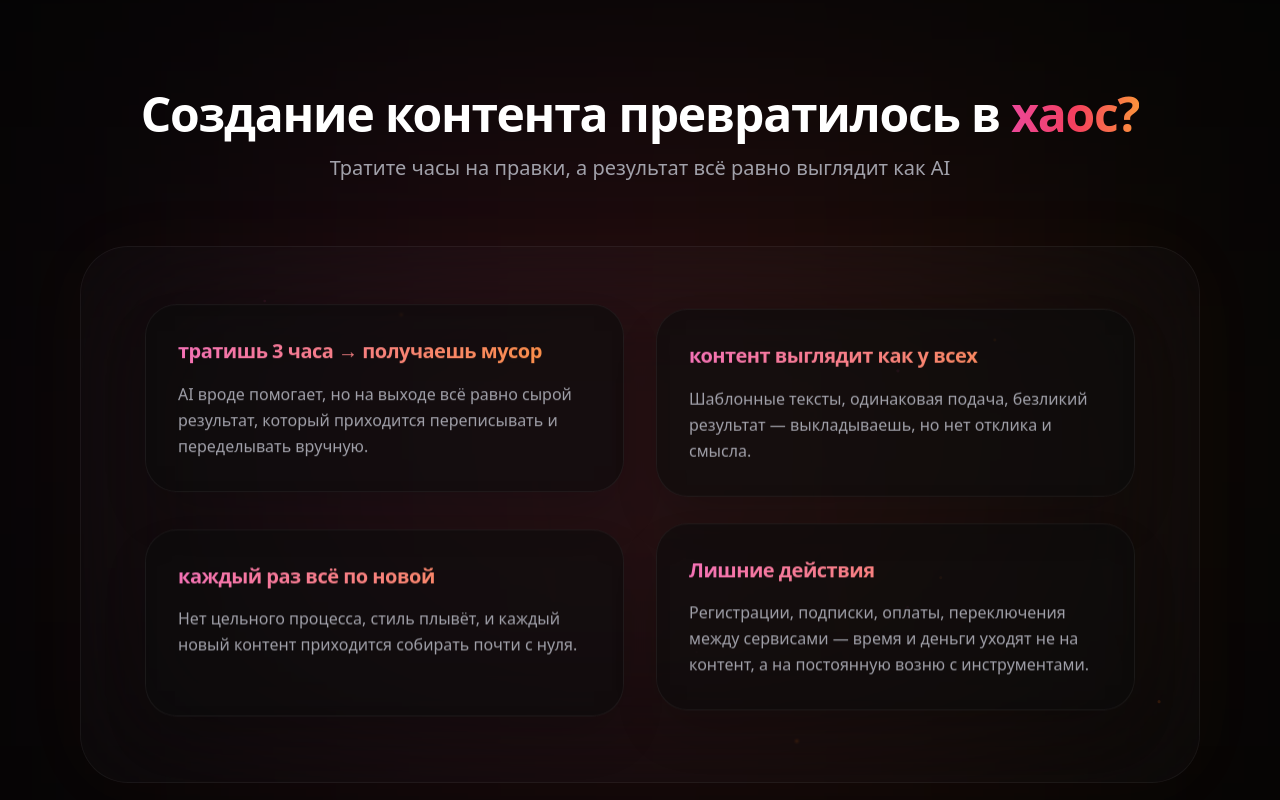
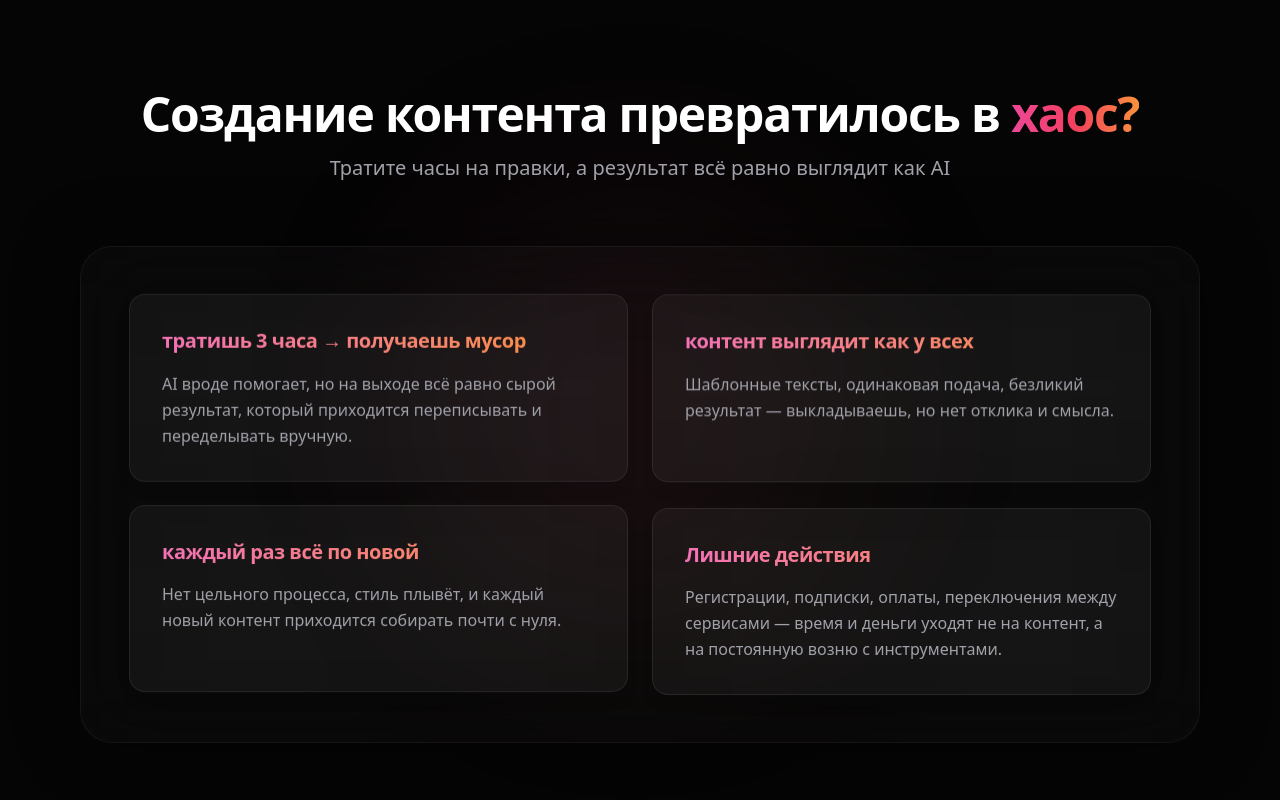
Before and after one commit to matteimikeska49-bot/gtf, a React (Vite) app: page / in a window 1280 px wide. Shown: the part 2340-3140 px from the top of the page. Built offline with nearby package versions, Linux system fonts and the light colour scheme.

Commit message:
Refine ProblemSection UI: point-source glow, nested glassmorphism, tamed animations

```diff
--- a/src/components/ProblemSection.jsx
+++ b/src/components/ProblemSection.jsx
@@ -1,29 +1,29 @@
 import React from 'react';
 import { motion } from 'framer-motion';
 
-// Подкомпонент с антигравитационными частицами и светящимися нитями
+// Подкомпонент с антигравитационными частицами
 const Particles = () => {
-  const particlesCount = 20;
+  const particlesCount = 15; // Слегка уменьшено для чистоты
   return (
-    <div className="absolute inset-0 overflow-hidden pointer-events-none rounded-[3rem] z-0">
-      {/* Летающие светящиеся пылинки (антигравитация) */}
+    <div className="absolute inset-0 overflow-hidden pointer-events-none rounded-[2rem] z-0 opacity-50">
+      {/* Летающие светящиеся пылинки */}
       {Array.from({ length: particlesCount }).map((_, i) => (
         <motion.div
            key={`particle-${i}`}
-           className="absolute w-1 h-1 rounded-full blur-[1px]"
+           className="absolute w-1 h-1 rounded-full blur-[2px]"
            style={{
-             background: i % 2 === 0 ? '#f97316' : '#ec4899', // Orange or Pink
+             background: i % 2 === 0 ? '#f97316' : '#ec4899',
              left: `${Math.random() * 100}%`,
              top: `${Math.random() * 100 + 10}%`,
            }}
            animate={{
-             y: [0, - Math.random() * 300 - 100],
-             x: [0, (Math.random() - 0.5) * 100],
-             opacity: [0, 0.4, 0],
-             scale: [0.5, 1.2, 0.5],
+             y: [0, - Math.random() * 150 - 50],
+             x: [0, (Math.random() - 0.5) * 30],
+             opacity: [0, 0.15, 0],
+             scale: [0.5, 1, 0.5],
            }}
            transition={{
-             duration: Math.random() * 15 + 15,
+             duration: Math.random() * 15 + 20, // Значительно медленнее
              repeat: Infinity,
              ease: "linear",
              delay: Math.random() * 10,
@@ -31,18 +31,18 @@ const Particles = () => {
         />
       ))}
 
-      {/* Нежные световые нити / световые столбы */}
-      {Array.from({ length: 4 }).map((_, i) => (
+      {/* Нежные световые нити */}
+      {Array.from({ length: 3 }).map((_, i) => (
         <motion.div
           key={`filament-${i}`}
-          className="absolute h-[800px] w-1 bg-gradient-to-t from-transparent via-orange-400/20 to-transparent blur-md transform -rotate-12"
-          style={{ left: `${15 + i*25}%`, top: '-20%' }}
+          className="absolute h-[800px] w-1 bg-gradient-to-t from-transparent via-orange-400/5 to-transparent blur-xl transform -rotate-12"
+          style={{ left: `${20 + i*25}%`, top: '-20%' }}
           animate={{
-             rotate: [-12, -8, -12],
-             opacity: [0.05, 0.25, 0.05],
-             x: [0, 20, 0]
+             rotate: [-12, -10, -12],
+             opacity: [0.02, 0.08, 0.02],
+             x: [0, 10, 0]
           }}
-          transition={{ duration: 7 + i * 3, repeat: Infinity, ease: "easeInOut" }}
+          transition={{ duration: 10 + i * 4, repeat: Infinity, ease: "easeInOut" }}
         />
       ))}
     </div>
@@ -71,8 +71,8 @@ export const ProblemSection = () => {
 
   return (
     <section className="relative z-10 py-24 w-full flex flex-col items-center">
-      {/* Очень плавное фоновое свечение (Только теплое розово-оранжевое, без фиолетового) */}
-      <div className="absolute top-1/2 left-1/2 -translate-x-1/2 -translate-y-1/2 w-[90%] max-w-4xl h-[70%] -z-20 pointer-events-none bg-gradient-to-r from-pink-500/10 via-rose-500/15 to-orange-500/10 blur-[150px]"></div>
+      {/* Radial soft glow point source (Subtle Lighting) */}
+      <div className="absolute top-1/2 left-1/2 -translate-x-1/2 -translate-y-1/2 w-[400px] h-[400px] rounded-full -z-20 pointer-events-none bg-gradient-to-br from-pink-500/20 to-orange-500/10 blur-[130px] opacity-60"></div>
 
       {/* Заголовки */}
       <h2 className="text-4xl md:text-5xl font-bold text-white mb-4 tracking-tight text-center relative z-20">
@@ -82,42 +82,40 @@ export const ProblemSection = () => {
         Тратите часы на правки, а результат всё равно выглядит как AI
       </p>
 
-      {/* Массивная задняя подложка (Massive Glass Plate) */}
+      {/* Nested Glassmorphism - Layer 1 */}
       <div className="relative w-full max-w-6xl mx-auto px-4 z-10">
-        <div className="relative bg-white/[0.02] border border-white/[0.05] backdrop-blur-3xl rounded-[3rem] p-6 md:p-12 lg:p-16 shadow-[0_0_80px_rgba(249,115,22,0.03)] overflow-hidden">
+        <div className="relative bg-white/[0.02] border border-white/[0.05] backdrop-blur-2xl rounded-[2rem] p-6 md:p-10 lg:p-12 shadow-[0_0_60px_rgba(0,0,0,0.5)] overflow-hidden">
 
-          {/* Антигравитационный фон и нити */}
           <Particles />
 
-          {/* Сетка карточек */}
-          <div className="grid grid-cols-1 md:grid-cols-2 gap-8 relative z-20">
+          <div className="grid grid-cols-1 md:grid-cols-2 gap-6 relative z-20">
             {cards.map((card, index) => {
-              // У каждой карточки уникальная скорость и задержка флоатинга для хаотичности
-              const floatDuration = 4 + (index % 3) * 1.5;
-              const floatDelay = index * 0.4;
-              const driftOffsets = index % 2 === 0 ? [0, -12, 0] : [0, -8, 0];
+              // Tamed animations: Breathing y: [-2, 2] over 6-8 seconds
+              const floatDuration = 6 + (index % 2) * 2;
+              const floatDelay = index * 0.5;
 
               return (
                 <motion.div
                   key={index}
                   initial={{ y: 0 }}
-                  animate={{ y: driftOffsets }}
+                  animate={{ y: [-2, 2, -2] }}
                   transition={{
                     duration: floatDuration,
                     delay: floatDelay,
                     repeat: Infinity,
                     ease: "easeInOut"
                   }}
-                  whileHover={{ scale: 1.02, y: -5, transition: { duration: 0.3 } }}
-                  className="bg-[#0a0a0a]/60 border border-white/[0.06] backdrop-blur-xl rounded-[2rem] p-8 transition-colors duration-300 hover:bg-[#111]/80 hover:border-white/[0.12] shadow-2xl relative overflow-hidden group"
+                  whileHover={{ scale: 1.01, transition: { duration: 0.3 } }}
+                  /* Nested Glassmorphism - Layer 2 */
+                  className="bg-white/[0.04] border border-white/[0.08] backdrop-blur-3xl rounded-2xl p-8 transition-colors duration-500 hover:bg-white/[0.06] shadow-lg relative overflow-hidden group"
                 >
-                  {/* Тонкий внутренний градиент при наведении (теплые тона) */}
-                  <div className="absolute -inset-1 bg-gradient-to-tr from-pink-500/0 via-orange-500/0 to-rose-500/0 group-hover:from-pink-500/5 group-hover:via-orange-500/5 group-hover:to-transparent opacity-0 group-hover:opacity-100 transition-all duration-700 blur-xl"></div>
+                  {/* Soft inner glow and subtle border highlight on hover */}
+                  <div className="absolute inset-0 rounded-2xl ring-1 ring-inset ring-white/0 group-hover:ring-orange-500/20 bg-gradient-to-br from-pink-500/0 to-orange-500/0 group-hover:from-pink-500/5 group-hover:to-orange-500/5 opacity-0 group-hover:opacity-100 transition-all duration-700 pointer-events-none"></div>
 
-                  <h3 className="text-xl font-semibold text-transparent bg-clip-text bg-gradient-to-r from-pink-400 to-orange-400 mb-4 tracking-tight leading-snug relative z-10 transition-transform duration-300 group-hover:translate-x-1">
+                  <h3 className="text-xl font-semibold text-transparent bg-clip-text bg-gradient-to-r from-pink-400 to-orange-400 mb-4 tracking-tight leading-snug relative z-10">
                     {card.title}
                   </h3>
-                  <p className="text-zinc-400 leading-relaxed text-base relative z-10">
+                  <p className="text-zinc-400 leading-relaxed text-base relative z-10 transition-colors duration-300 group-hover:text-zinc-300">
                     {card.text}
                   </p>
                 </motion.div>
```
